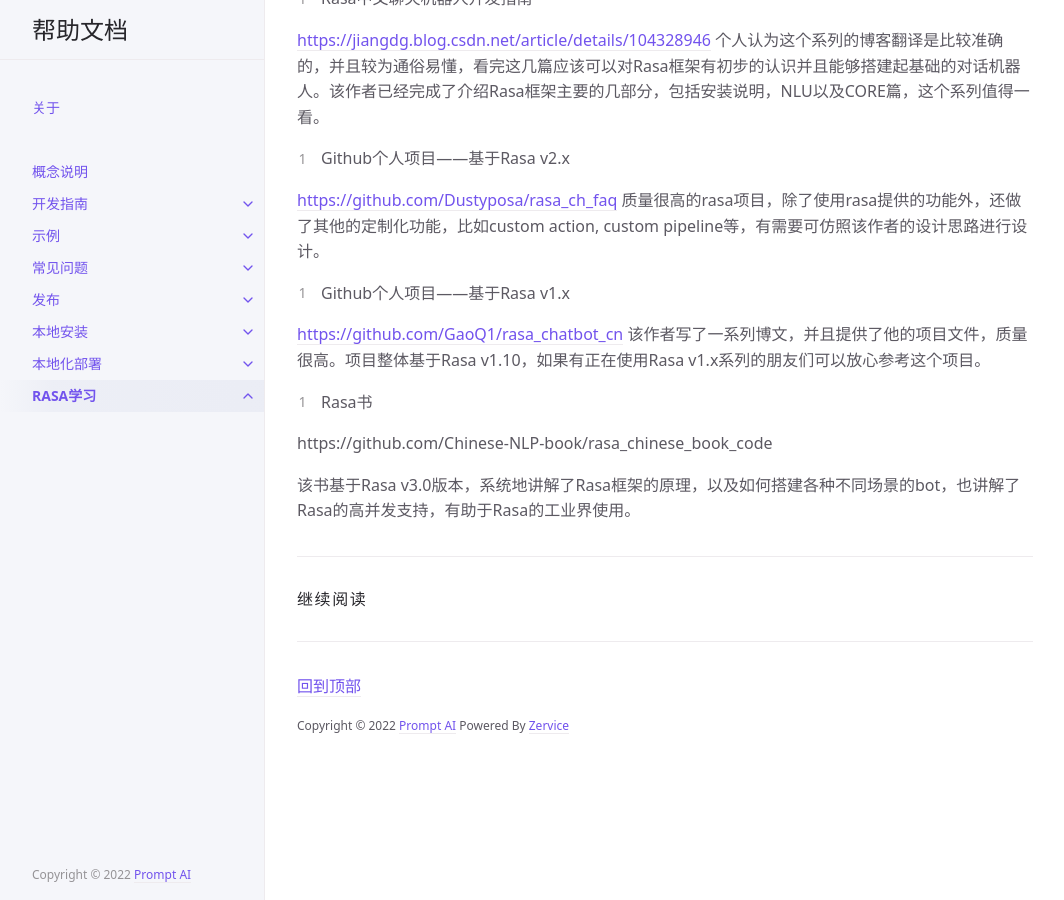
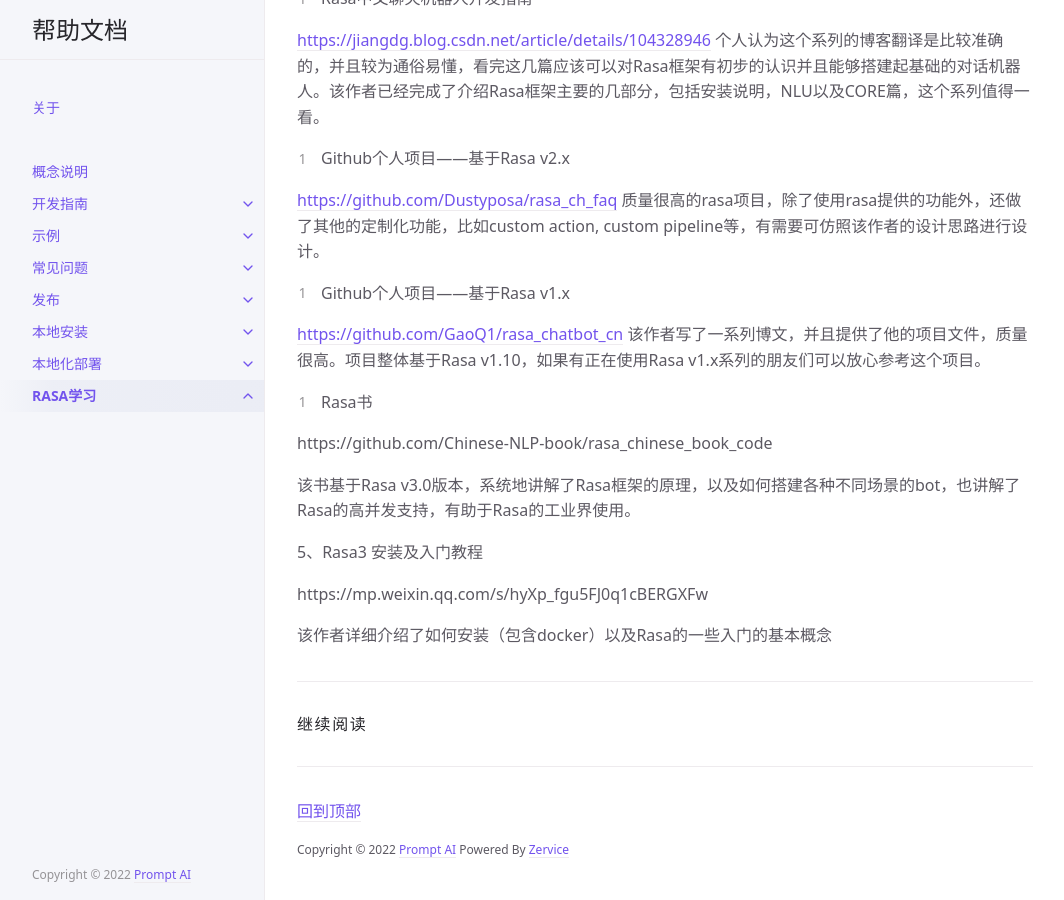
Before and after one commit to PromptAI/promptdialog, a Jekyll site: the page built from docs/zh/study_rasa/index.md, in a window 1280 px wide and 900 px high, scrolled down 1075 px. Shown: the whole window, without its empty margins (107-1171 px from the left). Built offline with Jekyll 4.4.1, drawn with Linux system fonts in a browser that asks for light colours.

Commit message:
1、update study rasa

```diff
--- a/docs/zh/study_rasa/index.md
+++ b/docs/zh/study_rasa/index.md
@@ -58,3 +58,9 @@ Rasa官方博客链接。在博客中，Rasa的开发人员会介绍相应的技
 https://github.com/Chinese-NLP-book/rasa_chinese_book_code
 
 该书基于Rasa v3.0版本，系统地讲解了Rasa框架的原理，以及如何搭建各种不同场景的bot，也讲解了Rasa的高并发支持，有助于Rasa的工业界使用。
+
+5、Rasa3 安装及入门教程
+
+https://mp.weixin.qq.com/s/hyXp_fgu5FJ0q1cBERGXFw
+
+该作者详细介绍了如何安装（包含docker）以及Rasa的一些入门的基本概念
```
Also changed, not shown: docs/en/study_rasa/index.md (+6 -0 lines).
